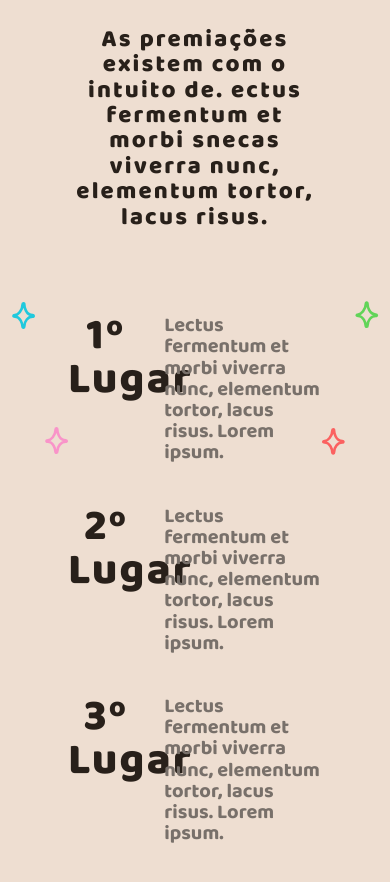
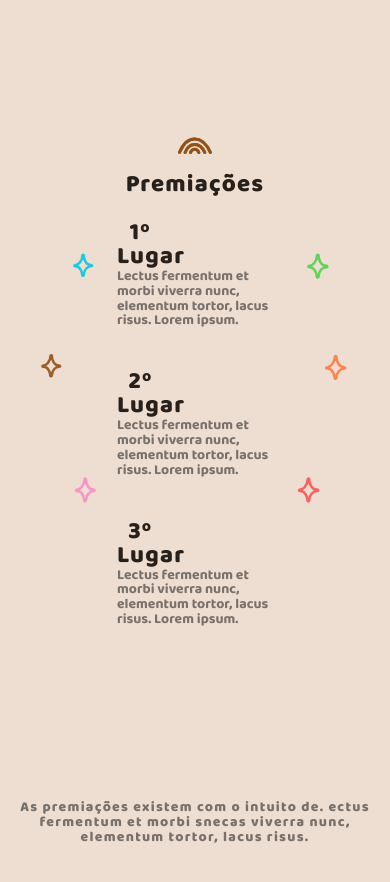
Before and after one commit to CITi-UFPE/hackapride_2022, a React (Create React App) app: page / in a window 390 px wide. Shown: the part 888-1770 px from the top of the page. Built offline with nearby package versions, Linux system fonts and the light colour scheme.

Commit message:
feat(adjust-resposivity): adjust responsive screens for mobile view

```diff
--- a/src/assets/index.ts
+++ b/src/assets/index.ts
@@ -6,7 +6,6 @@ import StarsMobileLeft from './starmobileleft.svg';
 import StarsMobileRight from './starmobileright.svg';
 import Rainbow from './rainbow.svg';
 import LogoHackapride from './logo_hackapride.svg';
-
 
 export {
   Logo,
--- a/src/components/Awards/Awards.tsx
+++ b/src/components/Awards/Awards.tsx
@@ -3,19 +3,18 @@ import React from 'react';
 import {
   ContainerAwards, StarsWebAwards, StarsMobileAwards, TextBodyAwards, TitleAwards,
   HeaderAwards, SubTitleAwards, ListAwards, ListItemAwards, Description, SupremeTitleAwards,
-  RainbowImage, StarWebImage,
+  RainbowImage, StarWebImage, SubTitleAwardsMobile, StarMobileImage,
 } from './style';
 import {
   StarsMobileLeft, StarsMobileRight, StarsWebLeft, StarsWebRight, Rainbow,
 } from '../../assets';
 
 export const Awards: React.FC = () => (
+  <>
     <ContainerAwards>
       <StarWebImage src={StarsWebLeft} />
 
-    {/* <StarsMobileAwards>
-      <img src={StarsMobileLeft} alt="" />
-    </StarsMobileAwards> */}
+      <StarMobileImage src={StarsMobileLeft} />
 
       <TextBodyAwards>
         <HeaderAwards>
@@ -58,13 +57,17 @@ export const Awards: React.FC = () => (
           </ListItemAwards>
 
         </ListAwards>
+
       </TextBodyAwards>
 
-    {/* <StarsMobileAwards>
-      <img src={StarsMobileRight} alt="" />
-    </StarsMobileAwards> */}
+      <StarMobileImage src={StarsMobileRight} />
 
       <StarWebImage src={StarsWebRight} />
 
     </ContainerAwards>
+
+    <SubTitleAwardsMobile>
+      As premiações existem com o intuito de. ectus fermentum et morbi snecas viverra nunc, elementum tortor, lacus risus.
+    </SubTitleAwardsMobile>
+  </>
 );
--- a/src/components/Awards/style.ts
+++ b/src/components/Awards/style.ts
@@ -53,13 +53,15 @@ export const StarsMobileAwards = styled.div`
 
 export const TextBodyAwards = styled.div`
   padding-top: 3rem;
-  width: 75%;
+  width: 80%;
   height: 100vh;
   display: flex;
   justify-content: center;
   align-items: center;
   flex-direction: column;
-
+  @media (max-width: 830px) {
+      width: 40%;
+  }
 `;
 
 export const HeaderAwards = styled.div`
@@ -74,6 +76,9 @@ export const TitleAwards = styled.div`
   text-align: center;
   letter-spacing: 0.05em;
   width: 30%;
+  @media (max-width: 830px) {
+      font-size: 24px;
+    }
 `;
 
 export const SubTitleAwards = styled.div`
@@ -88,6 +93,30 @@ export const SubTitleAwards = styled.div`
   text-align: center;
   letter-spacing: 0.09em;
   color: #28201A;
+  @media (max-width: 830px) {
+      display: none;
+    }
+
+`;
+
+export const SubTitleAwardsMobile = styled.div`
+  display: none;
+  @media (max-width: 830px) {
+    display: flex;
+    justify-content: center;
+    align-items: center;
+    flex-direction: row;
+    padding-bottom: 6rem;
+    font-family: BalooExtraBold;
+    font-size: 24px;
+    line-height: 106.9%;
+    text-align: center;
+    letter-spacing: 0.09em;
+    font-size: 14px;
+    color: #78706A;
+    padding-left: 12px;
+    padding-right: 12px;
+  }
 
 `;
 
@@ -99,6 +128,9 @@ export const ListItemAwards = styled.div`
   flex-direction: row;
   justify-content: space-between;
   padding-bottom: 3rem;
+  @media (max-width: 830px) {
+      flex-direction: column;
+    }
 `;
 
 export const Description = styled.div`
@@ -106,6 +138,10 @@ export const Description = styled.div`
   font-family:  BalooBold;
   font-size: 20px;
   line-height: 106.9%;
+  @media (max-width: 830px) {
+      font-size: 14px;
+      padding: 0;
+    }
 `;
 
 export const SupremeTitleAwards = styled.div`
@@ -113,13 +149,16 @@ export const SupremeTitleAwards = styled.div`
   justify-content: center;
   align-items: center;
   flex-direction: column;
-  padding-bottom: 2rem;
+  padding-bottom: 1.7rem;
   font-family:  BalooExtraBold;
   color: #28201A;
   font-size: 44px;
   line-height: 100.4%;
   text-align: center;
   letter-spacing: 0.05em;
+  @media (max-width: 830px) {
+      font-size: 24px;
+    }
 `;
 
 export const RainbowImage = styled.img`
@@ -134,4 +173,19 @@ export const RainbowImage = styled.img`
 export const StarWebImage = styled.img`
   width: 70px;
   height: 250px;
+  @media (max-width: 830px) {
+      display: none;
+    }
+
 `;
+
+export const StarMobileImage = styled.img`
+  @media (min-width: 831px) {
+    display: none;
+  }
+
+  @media (max-width: 830px) {
+    width: 70px;
+    height: 250px;
+    }
+`;
--- a/src/routes/PublicRoutes.tsx
+++ b/src/routes/PublicRoutes.tsx
@@ -1,13 +1,16 @@
 import React from 'react';
 import { Route, Switch } from 'react-router-dom';
 
-import { Contact, HomePage, Navbar } from '../components';
+import {
+  Awards, Contact, HomePage, Navbar,
+} from '../components';
 
 export const PublicRoutes = (): JSX.Element => (
   <Switch>
     <Route path="/" exact>
       <Navbar />
       <Contact />
+      <Awards />
     </Route>
   </Switch>
 );
```
Lines whose indentation alone changed are shown as unchanged.
